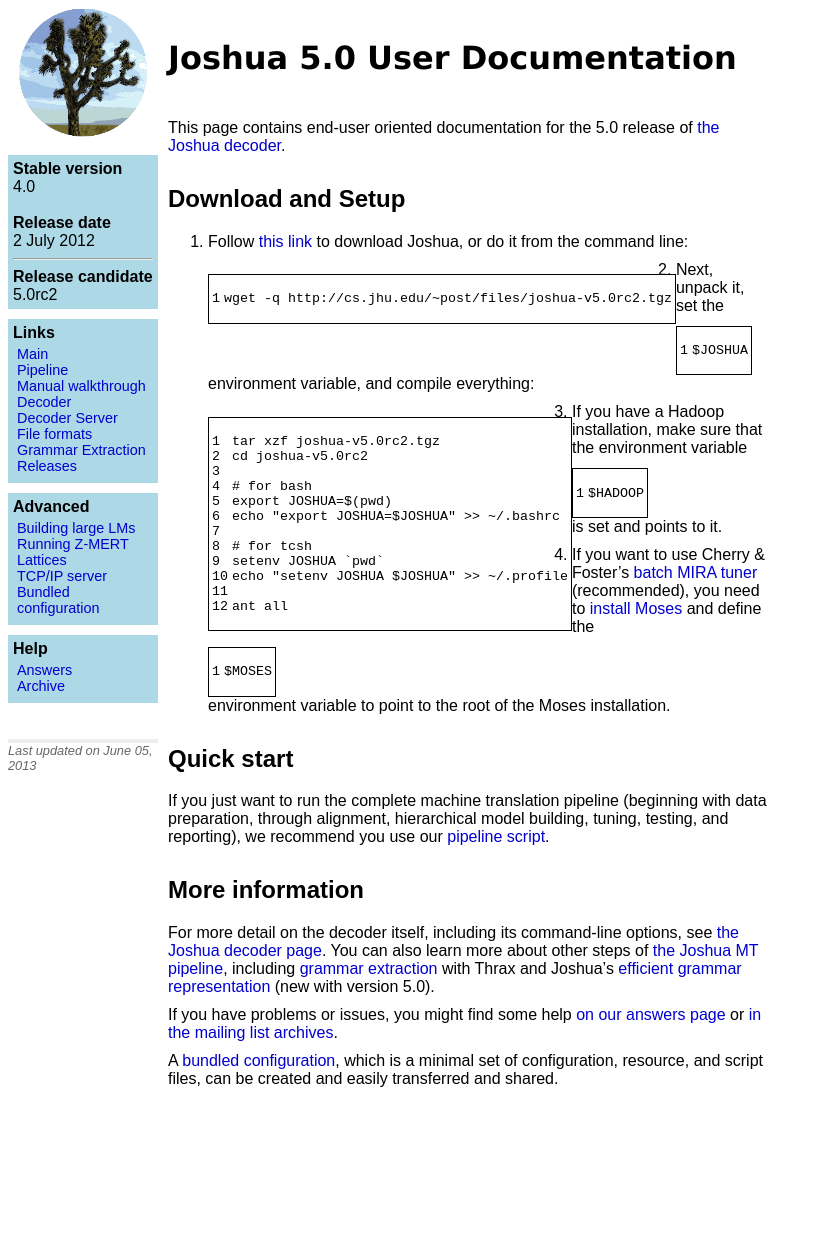
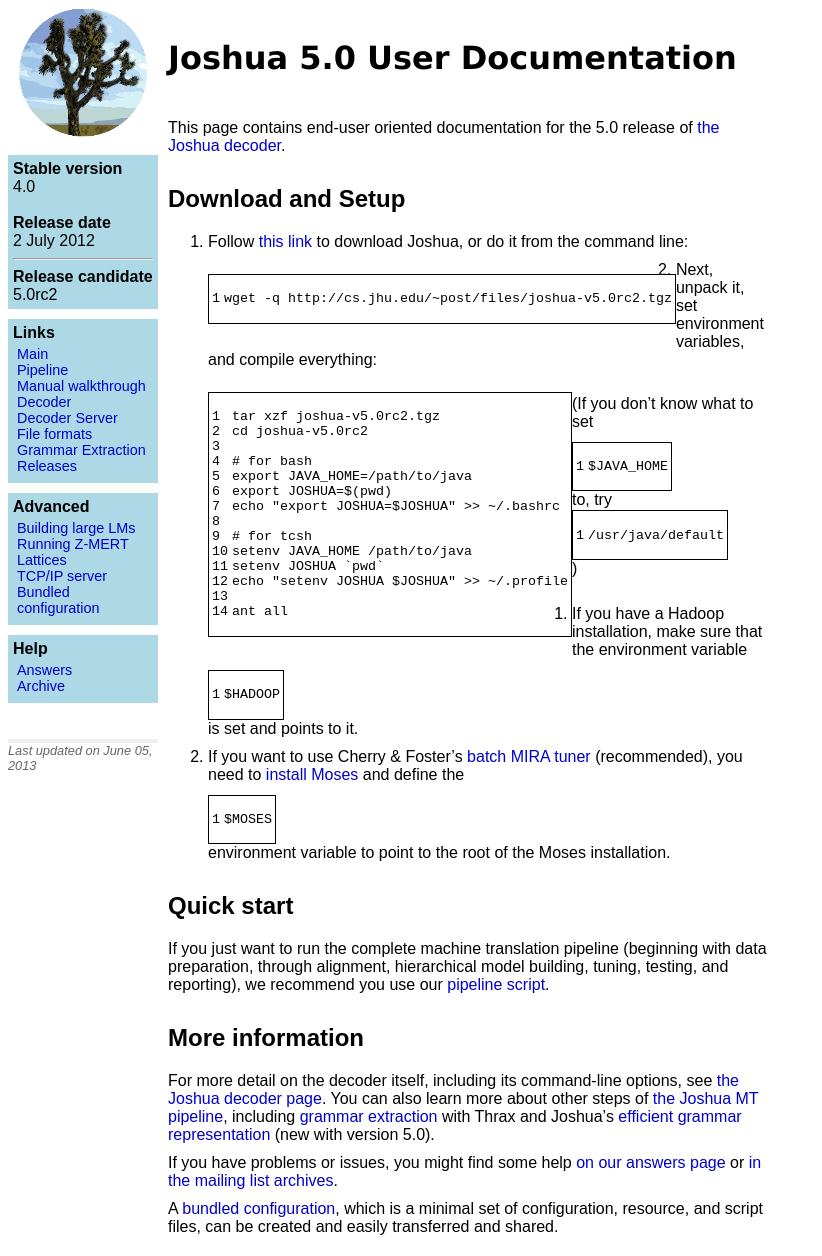
Before and after one commit to joshua-decoder/joshua-decoder.github.com, a Jekyll site: the page built from 5.0/index.md, in a window 1280 px wide. Shown: the whole page, without its empty margins (0-822 px from the left). Built offline with Jekyll 4.4.1, drawn with Linux system fonts in a browser that asks for light colours; before the commit the page ends 1108 px from its top, so only the background shows below that.

Commit message:
added note about JAVA_HOME

```diff
--- a/5.0/index.md
+++ b/5.0/index.md
@@ -13,20 +13,24 @@
 
        wget -q http://cs.jhu.edu/~post/files/joshua-v5.0rc2.tgz
 
-2. Next, unpack it, set the `$JOSHUA` environment variable, and compile everything:
+2. Next, unpack it, set environment variables, and compile everything:
 
        tar xzf joshua-v5.0rc2.tgz
        cd joshua-v5.0rc2
 
        # for bash
+       export JAVA_HOME=/path/to/java
        export JOSHUA=$(pwd)
        echo "export JOSHUA=$JOSHUA" >> ~/.bashrc
 
        # for tcsh
+       setenv JAVA_HOME /path/to/java
        setenv JOSHUA `pwd`
        echo "setenv JOSHUA $JOSHUA" >> ~/.profile
 
        ant all
+
+(If you don't know what to set `$JAVA_HOME` to, try `/usr/java/default`)
 
 3. If you have a Hadoop installation, make sure that the environment variable `$HADOOP` is set and
 points to it.
```
